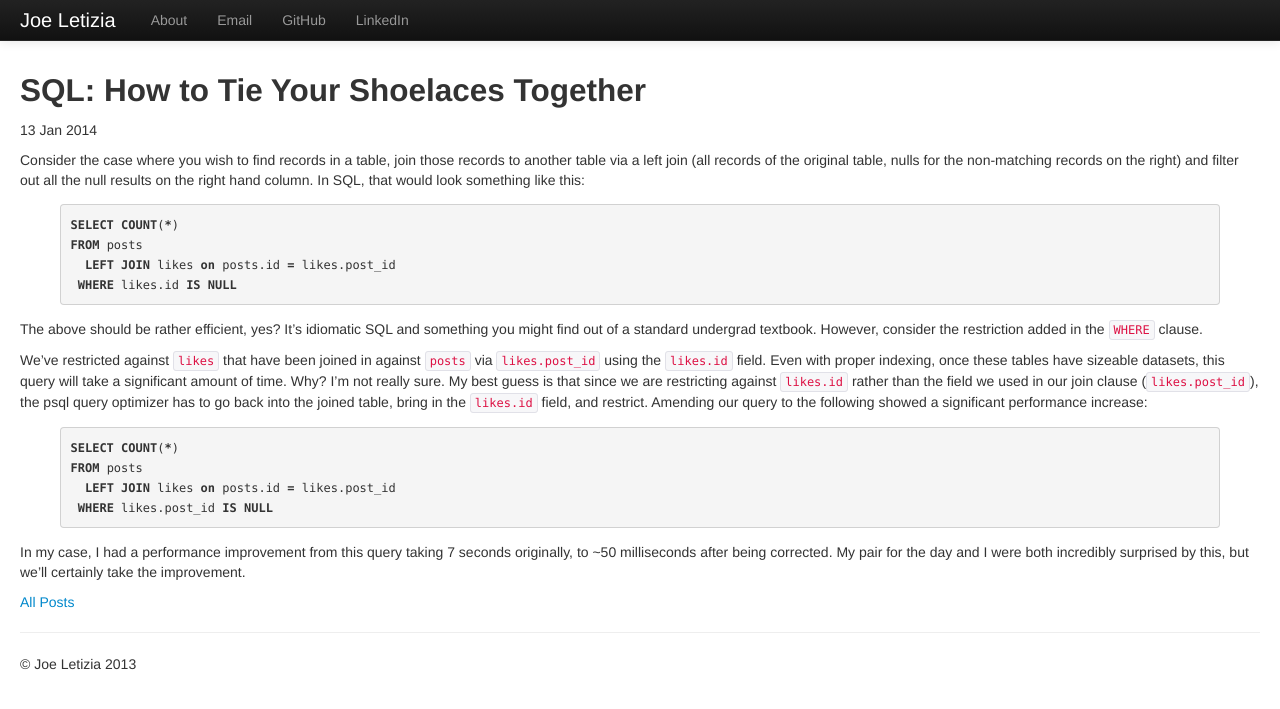
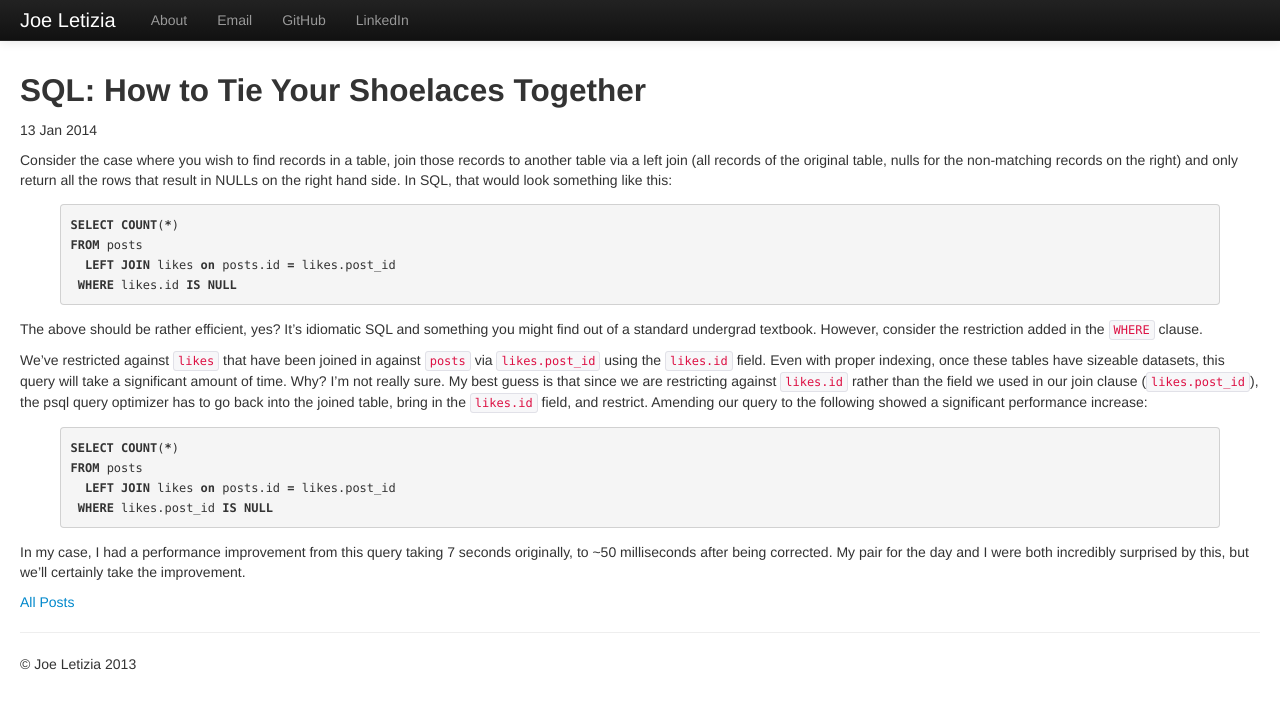
Before and after one commit to joeletizia/joeletizia.github.io, a Jekyll site: the page built from _posts/2014-01-19-join-maddness.md, in a window 1280 px wide. Shown: the top 709 px of the page. Built offline with Jekyll 4.4.1, drawn with Linux system fonts in a browser that asks for light colours; Markdown is read by kramdown in place of the engine named in the settings.

Commit message:
mistake in joins post

```diff
--- a/_posts/2014-01-19-join-maddness.md
+++ b/_posts/2014-01-19-join-maddness.md
@@ -5,7 +5,7 @@ date:   2014-01-13 09:00:00
 categories: jekyll update
 ---
 
-Consider the case where you wish to find records in a table, join those records to another table via a left join (all records of the original table, nulls for the non-matching records on the right) and filter out all the null results on the right hand column. In SQL, that would look something like this:
+Consider the case where you wish to find records in a table, join those records to another table via a left join (all records of the original table, nulls for the non-matching records on the right) and only return all the rows that result in NULLs on the right hand side. In SQL, that would look something like this:
 
 {% highlight sql %}
 SELECT COUNT(*)
```
